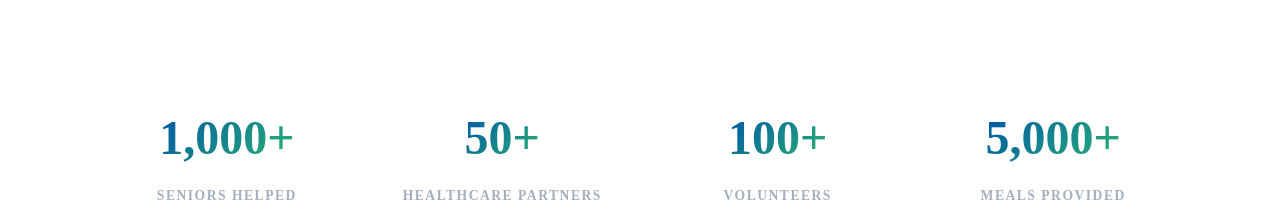
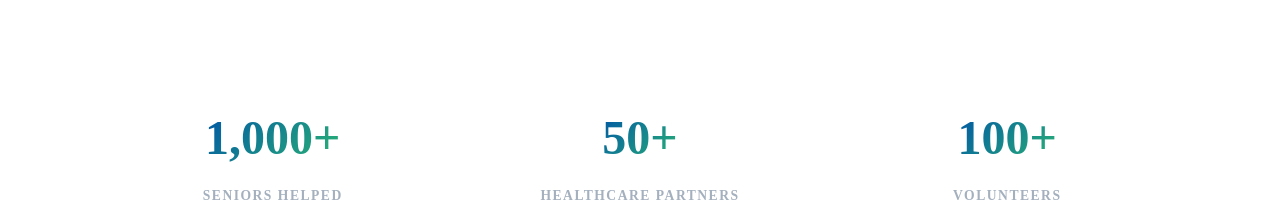
Before and after one commit to Sumit-Rasal/aarogyaghar, an Angular app: page / in a window 1280 px wide. Shown: the part 739-952 px from the top of the page. Built offline with nearby package versions, Linux system fonts and the light colour scheme.

Commit message:
Remove the meal contribution

```diff
--- a/src/app/shared/constants/app.constants.ts
+++ b/src/app/shared/constants/app.constants.ts
@@ -11,10 +11,6 @@ export const STATS = [
   {
     value: '100+',
     label: 'Volunteers',
-  },
-  {
-    value: '5,000+',
-    label: 'Meals Provided',
   },
 ];
 
```
